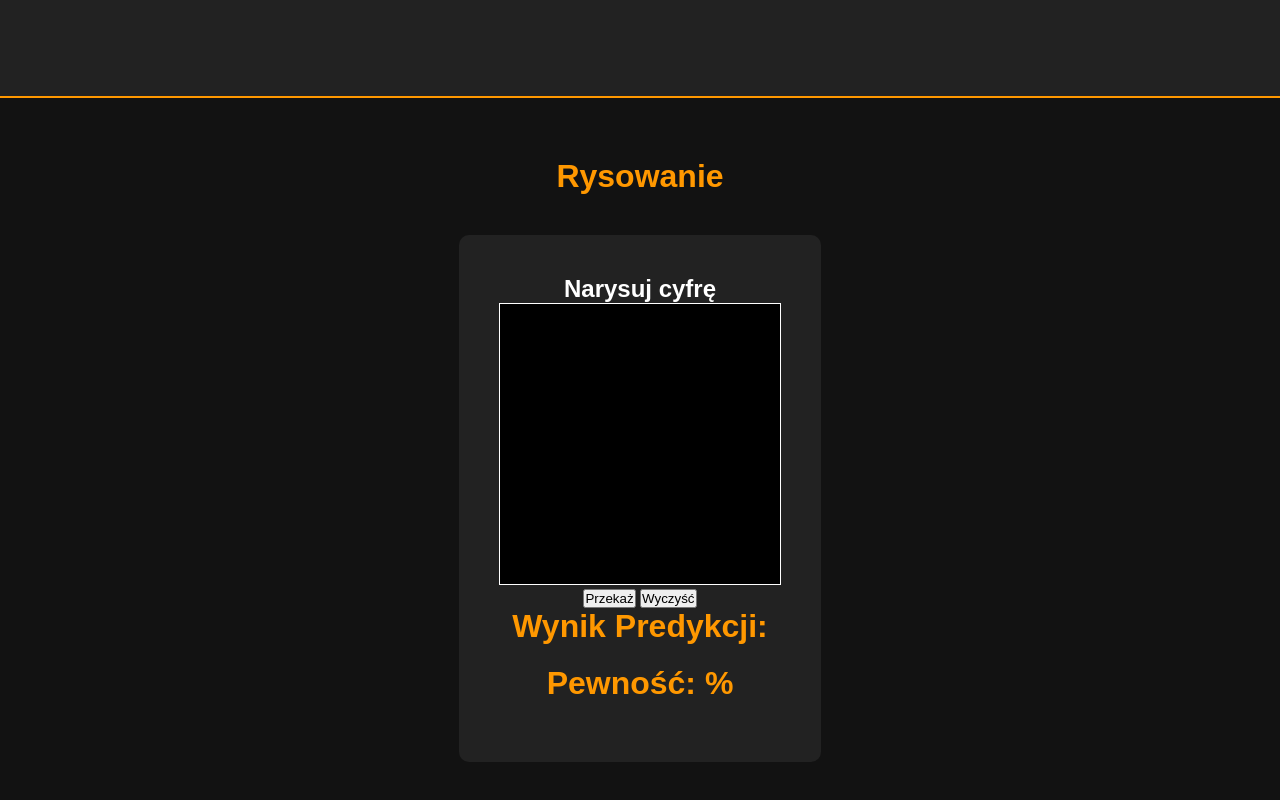
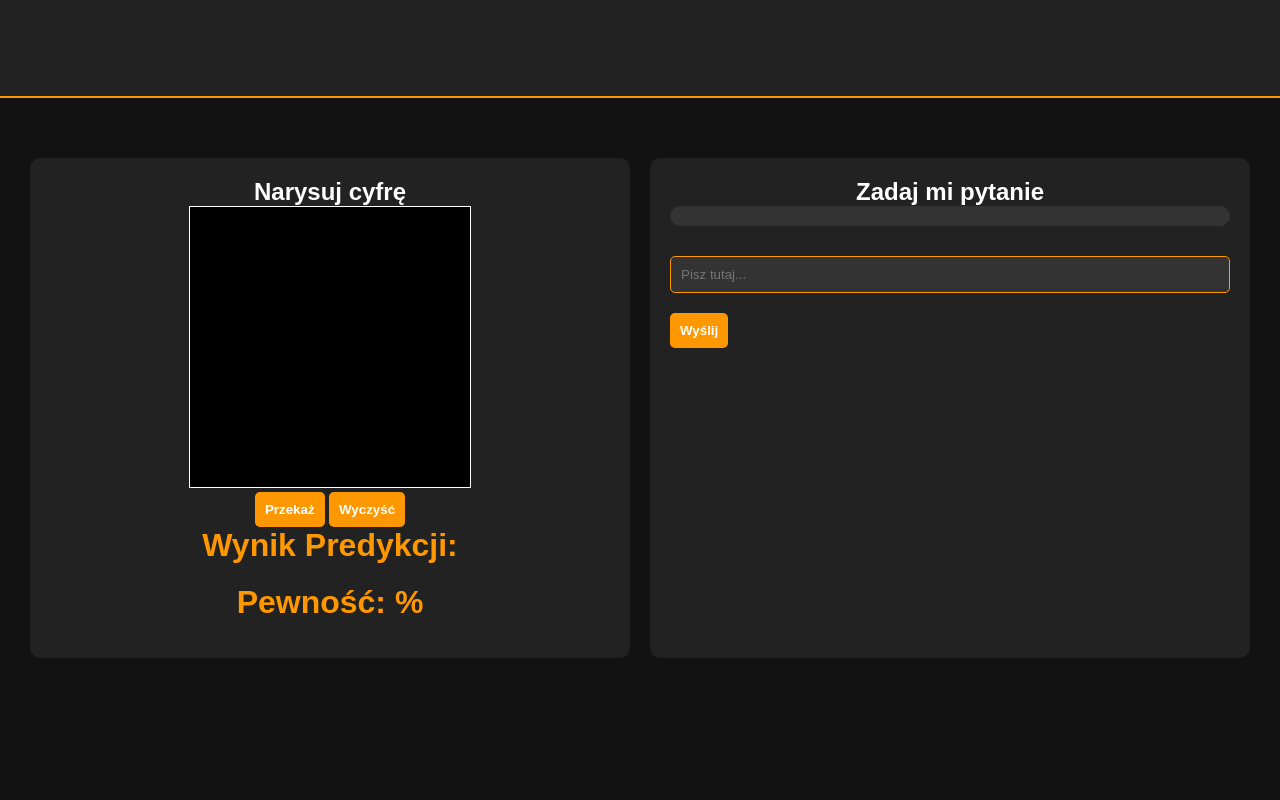
Before and after one commit to dokede/projekt, a plain HTML site: page templates/index.html in a window 1280 px wide. Shown: the part 1721-2521 px from the top of the page. After the commit the page ends 2439 px from the top, so only its background shows below. Drawn offline with Linux system fonts and the light colour scheme.

Commit message:
Update index.html

```diff
--- a/templates/index.html
+++ b/templates/index.html
@@ -243,18 +243,82 @@
             font-size: 0.9em;
         }
 
-        /* Drawing Section */
-        .drawing-section {
-            background-color: #222;
-            padding: 40px;
-            border-radius: 10px;
-            margin-top: 20px;
-        }
-
         canvas {
             background-color: black;
             border: 1px solid white;
         }
+        /* Kontener dla rysowania i bota, Flexbox dla układu obok siebie */
+        .drawing-container {
+            display: flex;
+            gap: 20px; /* Przestrzeń pomiędzy sekcjami */
+            flex-wrap: space-between; /* Umożliwia przenoszenie na nową linię w przypadku małych ekranów */
+        }
+
+        /* Sekcja rysowania */
+        .drawing-section {
+            background-color: #222;
+            padding: 20px;
+            border-radius: 10px;
+            width: 600px;  /* Stała szerokość */
+            height: 500px; /* Stała wysokość */
+        }
+
+        /* Sekcja bota */
+        .bot-section {
+            background-color: #222;
+            padding: 20px;
+            border-radius: 10px;
+            width: 600px;  /* Stała szerokość */
+            height: 500px; /* Stała wysokość */
+        }
+
+        /* Stylizacja chatboxa */
+        .chat-box {
+            display: flex;
+            flex-direction: column;
+            gap: 20px;
+            align-items: flex-start;
+        }
+
+        .chat-messages {
+            width: 100%;
+            max-height: 300px;
+            overflow-y: auto;
+            background-color: #333;
+            padding: 10px;
+            border-radius: 10px;
+            color: white;
+            margin-bottom: 10px;
+        }
+
+        .chat-messages p {
+            margin: 5px 0;
+        }
+
+        input[type="text"] {
+            width: 100%;
+            padding: 10px;
+            border-radius: 5px;
+            border: 1px solid #ff9800;
+            background-color: #333;
+            color: white;
+        }
+
+        button {
+            padding: 10px;
+            background-color: #ff9800;
+            border: none;
+            border-radius: 5px;
+            cursor: pointer;
+            color: white;
+            font-weight: bold;
+        }
+
+        button:hover {
+            background-color: #e68900;
+        }
+
+
     </style>
 </head>
 <body>
@@ -353,7 +417,8 @@
     </section>
 
     <section id="drawing">
-        <h2>Rysowanie</h2>
+        <div class="drawing-container">
+            <!-- Sekcja Rysowania -->
             <div class="drawing-section">
                 <h1>Narysuj cyfrę</h1>
                 <canvas id="drawingCanvas" width="280" height="280"></canvas>
@@ -362,6 +427,17 @@
                 <button id="clearBtn">Wyczyść</button>
                 <h2>Wynik Predykcji: <span id="predictionResult"></span></h2>
                 <h2>Pewność: <span id="confidenceResult"></span>%</h2>
+            </div>
+
+            <!-- Sekcja Bota -->
+            <div class="bot-section">
+                <h1>Zadaj mi pytanie</h1>
+                <div id="chatBox" class="chat-box">
+                    <div id="chatMessages" class="chat-messages"></div>
+                    <input type="text" id="userInput" placeholder="Pisz tutaj..." />
+                    <button id="sendBtn">Wyślij</button>
+                </div>
+            </div>
         </div>
     </section>
 
@@ -403,6 +479,7 @@
             }
         });
 
+        // Submit drawing to prediction endpoint
         document.getElementById('submitBtn').addEventListener('click', async () => {
             const imageData = canvas.toDataURL('image/png');
             const response = await fetch('/predict', {
@@ -421,10 +498,11 @@
             }
 
             const result = await response.json();
-            document.getElementById('predictionResult').innerText = result.prediction;
-            document.getElementById('confidenceResult').innerText = result.confidence.toFixed(2);
+            document.getElementById('predictionResult').innerText = 'Predykcja: ' + result.prediction;
+            document.getElementById('confidenceResult').innerText = 'Pewność: ' + result.confidence.toFixed(2) + '%';
         });
 
+        // Clear canvas and results
         document.getElementById('clearBtn').addEventListener('click', () => {
             ctx.clearRect(0, 0, canvas.width, canvas.height);
             document.getElementById('predictionResult').innerText = '';
@@ -443,6 +521,46 @@
             const carouselContainer = document.querySelector('.carousel-container');
             carouselContainer.style.transform = `translateX(${offset}px)`;
         }
+
+        // Bot functionality
+        document.getElementById('sendBtn').addEventListener('click', async () => {
+            const userMessage = document.getElementById('userInput').value.trim();
+
+            if (!userMessage) {
+                alert("Proszę wpisać wiadomość.");
+                return;
+            }
+
+            // Show user's message in chat
+            const chatMessages = document.getElementById('chatMessages');
+            chatMessages.innerHTML += `<div><strong>You:</strong> ${userMessage}</div>`;
+            document.getElementById('userInput').value = ''; // Clear input field
+
+            // Send message to bot
+            const response = await fetch('/chat', {
+                method: 'POST',
+                headers: {
+                    'Content-Type': 'application/json'
+                },
+                body: JSON.stringify({ message: userMessage })
+            });
+
+            if (!response.ok) {
+                const errorData = await response.json();
+                console.error('Błąd w odpowiedzi:', errorData.error);
+                alert('Wystąpił błąd: ' + errorData.error);
+                return;
+            }
+
+            // Display bot's response
+            const botResponse = await response.json();
+            chatMessages.innerHTML += `<div><strong>Bot:</strong> ${botResponse.response}</div>`;
+
+            // Scroll to the bottom of chat
+            chatMessages.scrollTop = chatMessages.scrollHeight;
+        });
     </script>
+
+
 </body>
 </html>
```
Lines whose indentation alone changed are shown as unchanged.
